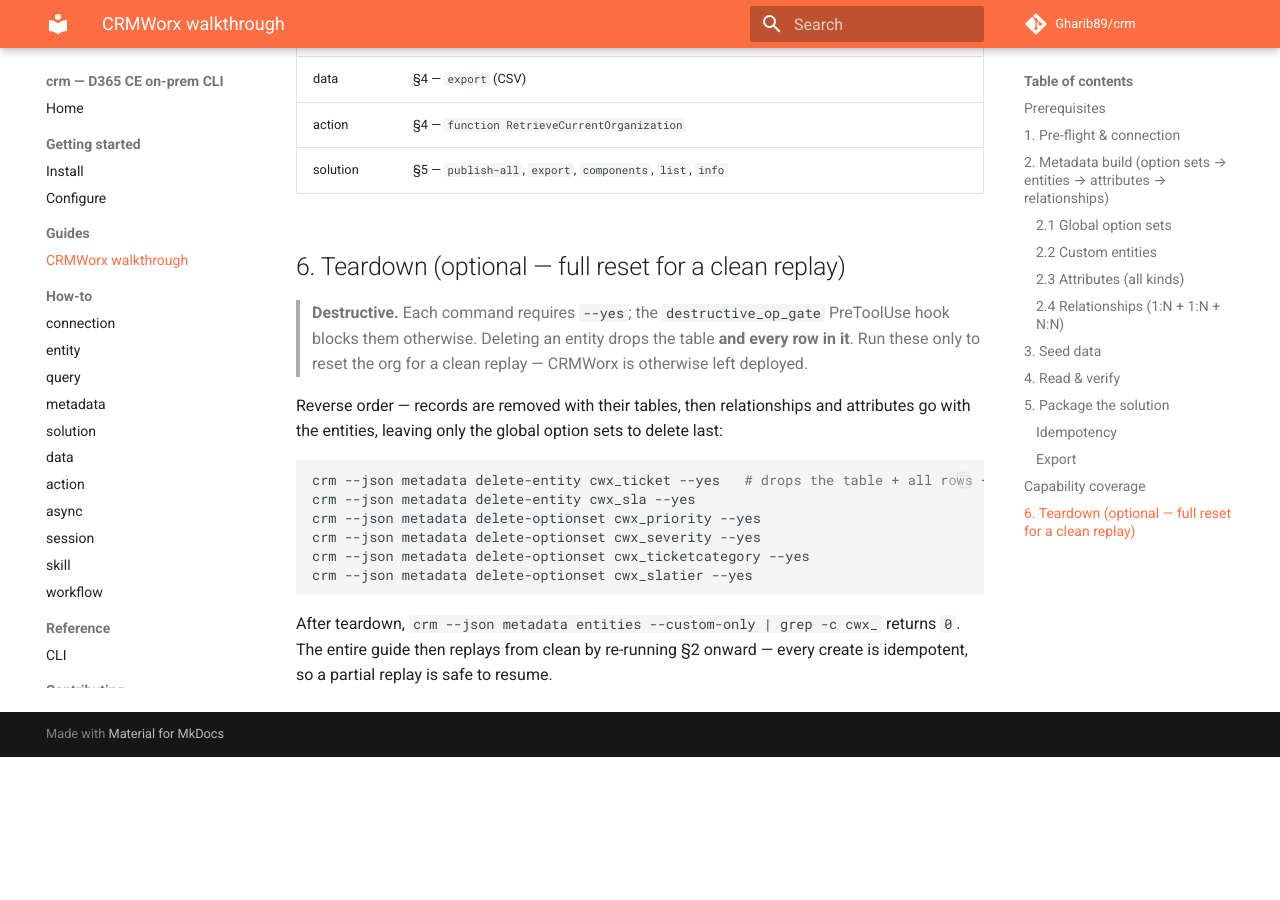
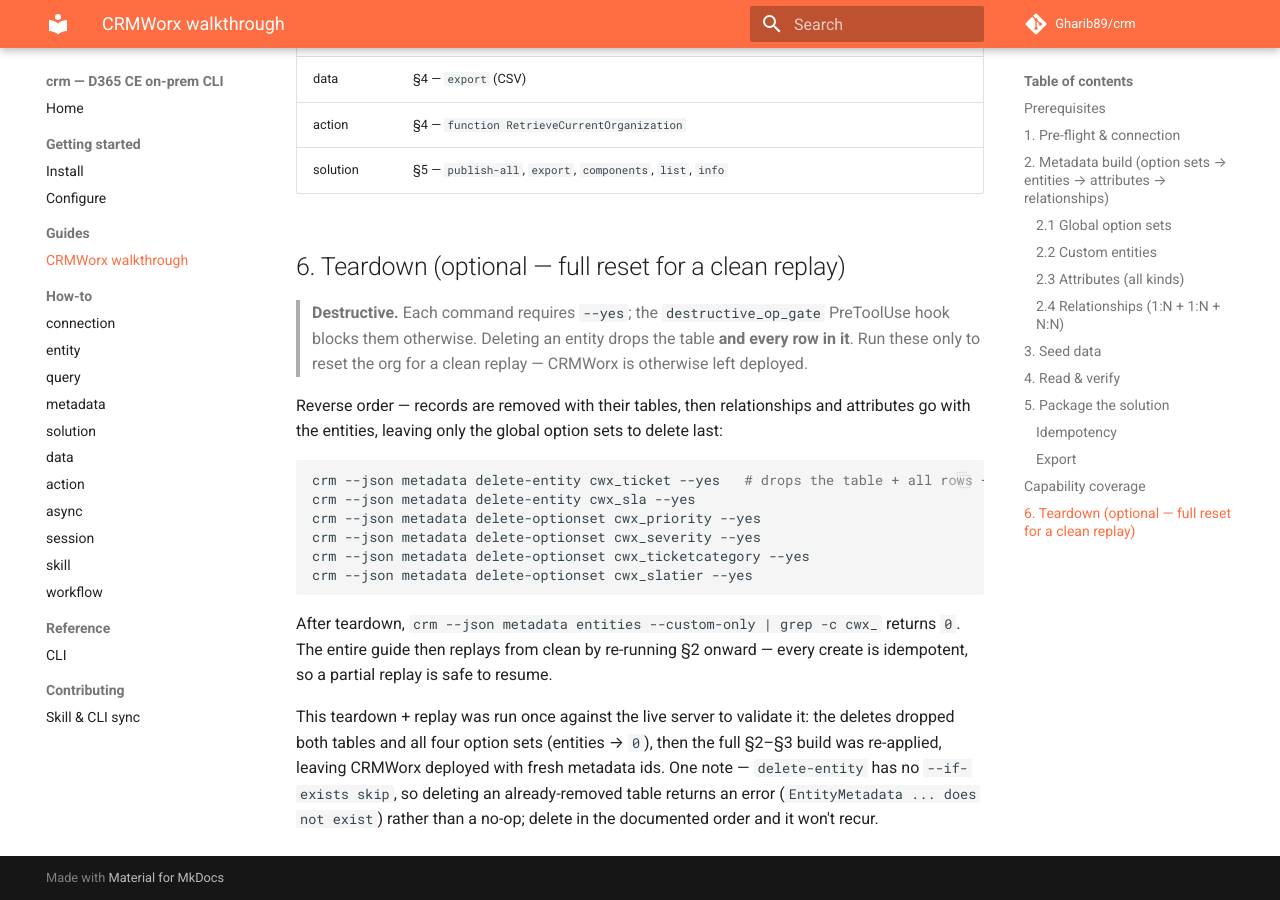
Before and after one commit to Gharib89/crm, an MkDocs documentation site: the page built from docs/guides/crmworx-walkthrough.md, in a window 1280 px wide and 900 px high, scrolled down 10470 px. Built offline with MkDocs 1.6.1 and Material for MkDocs 9.7.7, drawn with Linux system fonts in a browser that asks for light colours; comment, search, counter and statistics services are not loaded; before the commit the page ends 11227 px from its top, so only the background shows below that.

Commit message:
docs(crmworx): record teardown + replay validation against live server
Co-Authored-By: Claude Opus 4.8 (1M context) <noreply@anthropic.com>

```diff
--- a/docs/guides/crmworx-walkthrough.md
+++ b/docs/guides/crmworx-walkthrough.md
@@ -568,3 +568,10 @@ crm --json metadata delete-optionset cwx_slatier --yes
 After teardown, `crm --json metadata entities --custom-only | grep -c cwx_` returns `0`.
 The entire guide then replays from clean by re-running §2 onward — every create is
 idempotent, so a partial replay is safe to resume.
+
+This teardown + replay was run once against the live server to validate it: the
+deletes dropped both tables and all four option sets (entities → `0`), then the full
+§2–§3 build was re-applied, leaving CRMWorx deployed with fresh metadata ids. One note —
+`delete-entity` has no `--if-exists skip`, so deleting an already-removed table returns
+an error (`EntityMetadata ... does not exist`) rather than a no-op; delete in the
+documented order and it won't recur.
```
